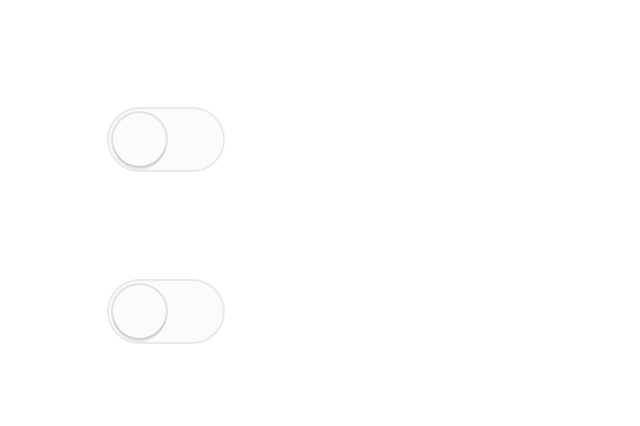
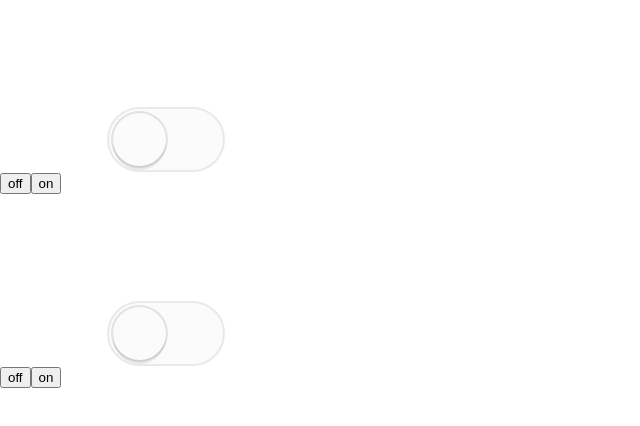
Before and after one commit to ZonaClark/advance-react-component-patterns, a React (Create React App) app: page / in a window 1280 px wide. Shown: the top 426 px of the page, without its empty margins (0-640 px from the left). Built offline with nearby package versions, Linux system fonts and the light colour scheme.

Commit message:
find control props with state change types

```diff
--- a/src/controlled_component.js
+++ b/src/controlled_component.js
@@ -5,6 +5,11 @@ class Toggle extends Component {
     static defaultProps = {
         onToggle: () => {},
         onStateChange: () => {},
+    }
+    static stateChangeTypes = {
+        toggle: '__toggle__',
+        toggleOn: '__toggle_on__',
+        toggleOff: '__toggle_off__',
     }
     state = {on: false}
     isControlled(prop) {
@@ -33,8 +38,9 @@ class Toggle extends Component {
                         ? changes(combinedState)
                         : changes
                 allChanges = changesObject
+                const {type: ignoredType, ...onlyChanges} = changesObject
                 const nonControlledChanges = Object.entries(
-                    changesObject,
+                    onlyChanges,
                 ).reduce((newChanges, [key, value]) => {
                     if (!this.isControlled(key)) {
                         newChanges[key] = value
@@ -47,28 +53,60 @@ class Toggle extends Component {
                     : null
             },
             () => {
-                this.props.onStateChange(allChanges)
+                this.props.onStateChange(allChanges, this.getState())
                 callback()
             },
         )
     }
-    toggle = () => {
+    toggle = ({
+        on: newState,
+        type = Toggle.stateChangeTypes.toggle,
+    } = {}) => {
         this.internalSetState(
-            ({on}) => ({on: !on}),
+            ({on}) => ({
+                on: typeof newState === 'boolean' ? newState : !on,
+                type,
+            }),
             () => {
                 this.props.onToggle(this.getState().on)
             },
         )
     }
+    handleSwitchClick = () => this.toggle()
+    handleOffClick = () =>
+        this.toggle({on: false, type: Toggle.stateChangeTypes.toggleOff})
+    handleOnClick = () =>
+        this.toggle({on: true, type: Toggle.stateChangeTypes.toggleOn})
     render() {
-        return <Switch on={this.getState().on} onClick={this.toggle} />
+        return (
+            <div>
+                <Switch
+                    on={this.getState().on}
+                    onClick={this.handleSwitchClick}
+                />
+                <button onClick={this.handleOffClick}>off</button>
+                <button onClick={this.handleOnClick}>on</button>
+            </div>
+        )
     }
 }
 
 class Usage extends Component {
     state = {bothOn: false}
-    hangleStateChange = ({on}) => {
-        this.setState({bothOn: on})
+    lastWasButton = false
+    hangleStateChange = changes => {
+        const isButtonChange =
+          changes.type === Toggle.stateChangeTypes.toggleOn ||
+          changes.type === Toggle.stateChangeTypes.toggleOff
+        if (
+          changes.type === Toggle.stateChangeTypes.toggle ||
+          (this.lastWasButton && isButtonChange)
+        ) {
+          this.setState({bothOn: changes.on})
+          this.lastWasButton = false
+        } else {
+          this.lastWasButton = isButtonChange
+        }
     }
     render() {
         const {bothOn} = this.state
@@ -76,7 +114,7 @@ class Usage extends Component {
         return (
             <div>
                 <Toggle
-                    // on={bothOn}
+                    on={bothOn}
                     onStateChange={this.hangleStateChange}
                     ref={toggle1Ref}
                 />
```
